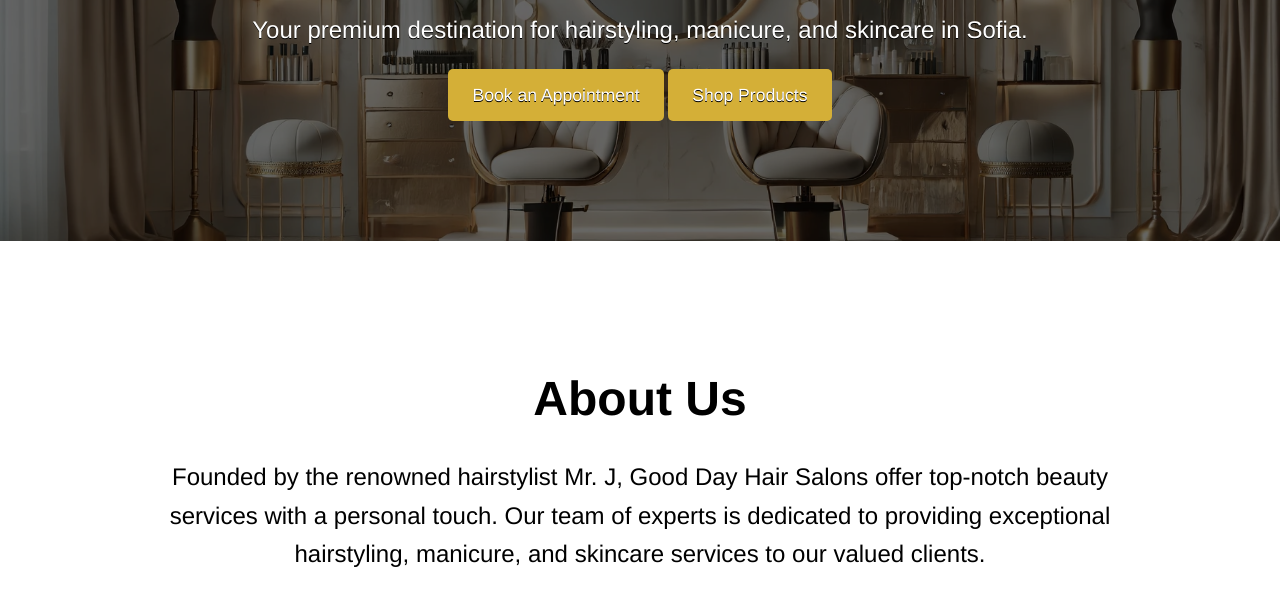
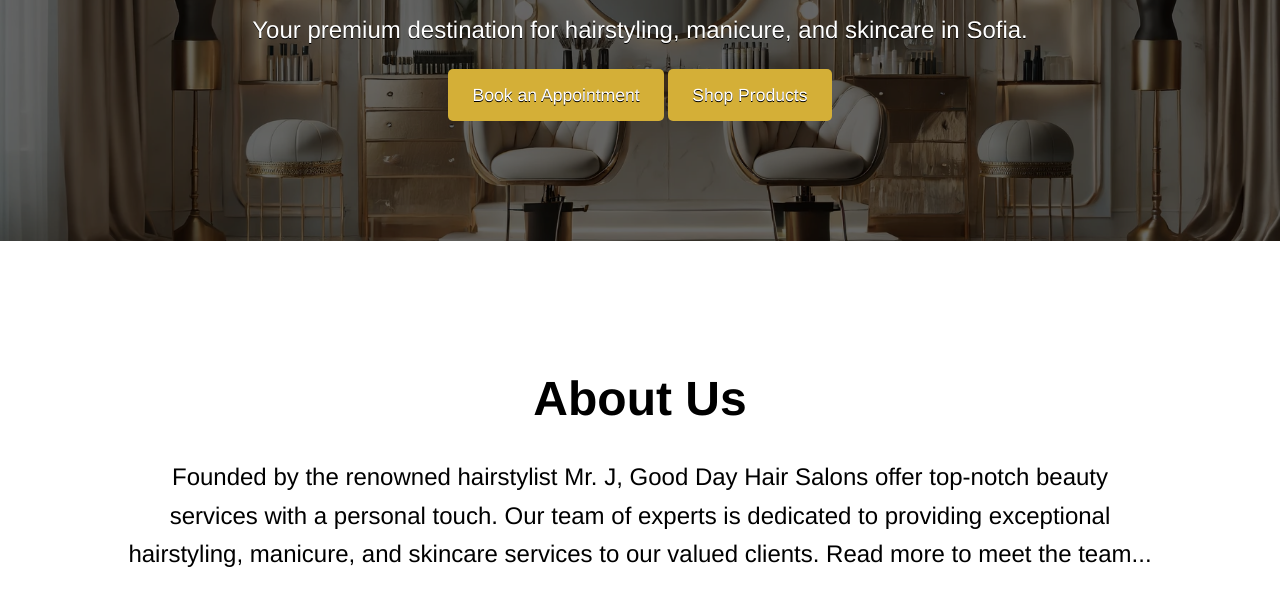
Before and after one commit to boyanmarinov/goodday, a plain HTML site: page Index.html in a window 1280 px wide. Shown: the part 388-994 px from the top of the page. Drawn offline with Linux system fonts and the light colour scheme.

Commit message:
Index.html

```diff
--- a/Index.html
+++ b/Index.html
@@ -39,7 +39,7 @@
     <section id="about" class="section">
         <div class="container">
             <h2>About Us</h2>
-            <p>Founded by the renowned hairstylist Mr. J, Good Day Hair Salons offer top-notch beauty services with a personal touch. Our team of experts is dedicated to providing exceptional hairstyling, manicure, and skincare services to our valued clients.</p>
+            <p>Founded by the renowned hairstylist Mr. J, Good Day Hair Salons offer top-notch beauty services with a personal touch. Our team of experts is dedicated to providing exceptional hairstyling, manicure, and skincare services to our valued clients. Read more to meet the team...</p>
         </div>
     </section>
 
```
